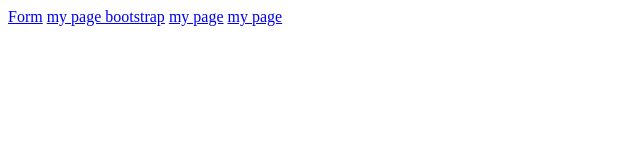
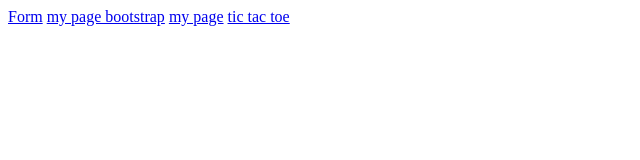
Before and after one commit to riathakkar/riathakkar.github.io, a plain HTML site: page index.html in a window 1280 px wide. Shown: the full height of the page, 0-640 px from the left. Drawn offline with Linux system fonts and the light colour scheme.

Commit message:
Update index.html

```diff
--- a/index.html
+++ b/index.html
@@ -4,6 +4,6 @@
 <a href="https://riathakkar.github.io/form.html">Form</a>
 <a href="https://riathakkar.github.io/mypage_bootstrap.html">my page bootstrap</a>
 <a href="https://riathakkar.github.io/mypage.html">my page</a>
-<a href="https://riathakkar.github.io/tic-tac-toe.html">my page</a>
+<a href="https://riathakkar.github.io/tic-tac-toe.html">tic tac toe</a>
 </body>
 </html>
```
